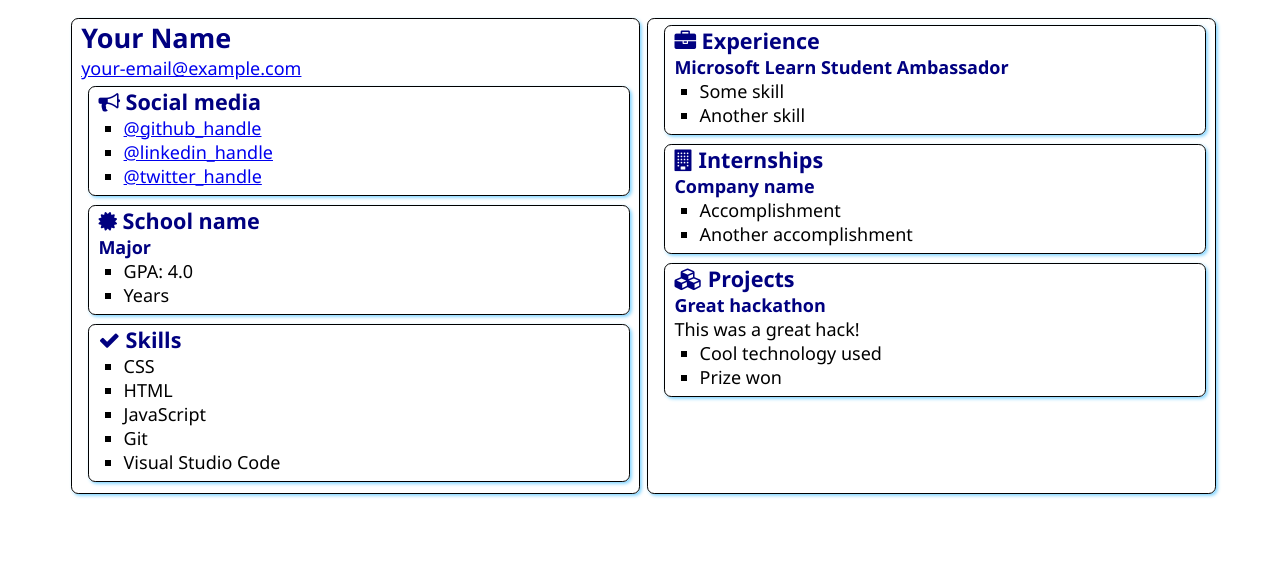
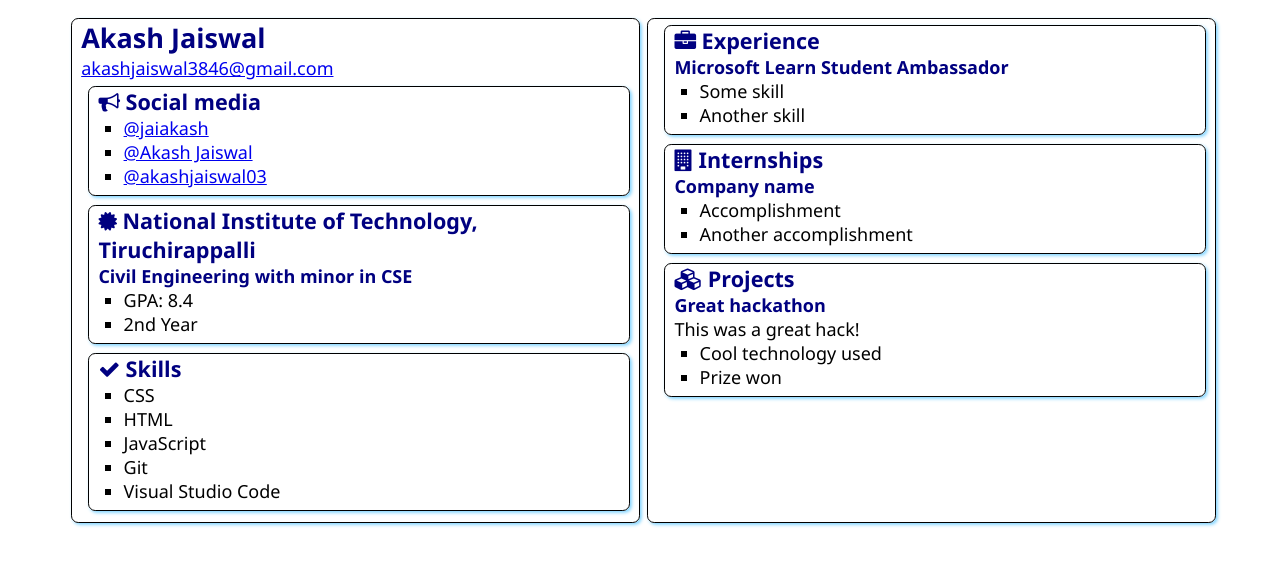
Before and after one commit to jaiakash/SATechnicalOnboarding, a plain HTML site: page src/index.html in a window 1280 px wide. Drawn offline with Linux system fonts and the light colour scheme.

Commit message:
add: basic info

```diff
--- a/src/index.html
+++ b/src/index.html
@@ -12,8 +12,8 @@
 <body>
     <main>
         <article class="box">
-            <h1>Your Name</h1>
-            <div><a href="mailto:your.email@example.com">your-email@example.com</a></div>
+            <h1>Akash Jaiswal</h1>
+            <div><a href="mailto:your.email@example.com">akashjaiswal3846@gmail.com</a></div>
 
             <section class="box">
                 <h2>
@@ -21,9 +21,9 @@
                     Social media
                 </h2>
                 <ul>
-                    <li><a href="https://github.com/<handle>">@github_handle</a></li>
-                    <li><a href="https://linkedin.com/in/<handle>">@linkedin_handle</a></li>
-                    <li><a href="https://twitter.com/<handle>">@twitter_handle</a></li>
+                    <li><a href="https://github.com/jaiakash">@jaiakash</a></li>
+                    <li><a href="https://linkedin.com/in/akashjaiswal03">@Akash Jaiswal</a></li>
+                    <li><a href="https://twitter.com/akashjaiswal03">@akashjaiswal03</a></li>
                 </ul>
             </section>
 
@@ -31,12 +31,12 @@
                 <div class="education">
                     <h2>
                         <i class="fa fa-certificate" aria-hidden="true"></i>
-                        School name
+                        National Institute of Technology, Tiruchirappalli
                     </h2>
-                    <h3>Major</h3>
+                    <h3>Civil Engineering with minor in CSE</h3>
                     <ul>
-                        <li>GPA: 4.0</li>
-                        <li>Years</li>
+                        <li>GPA: 8.4</li>
+                        <li>2nd Year</li>
                     </ul>
                 </div>
             </section>
```
